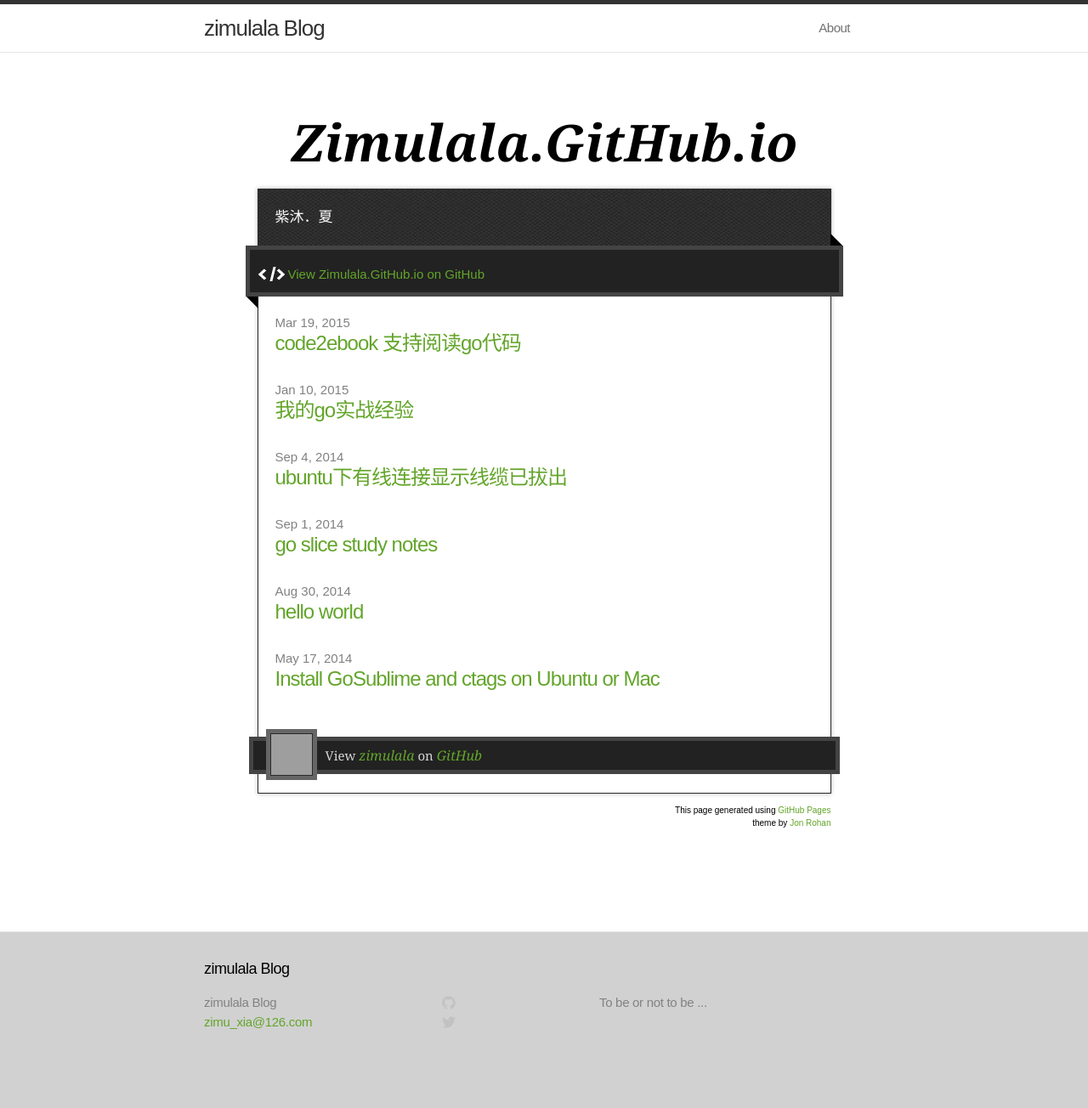
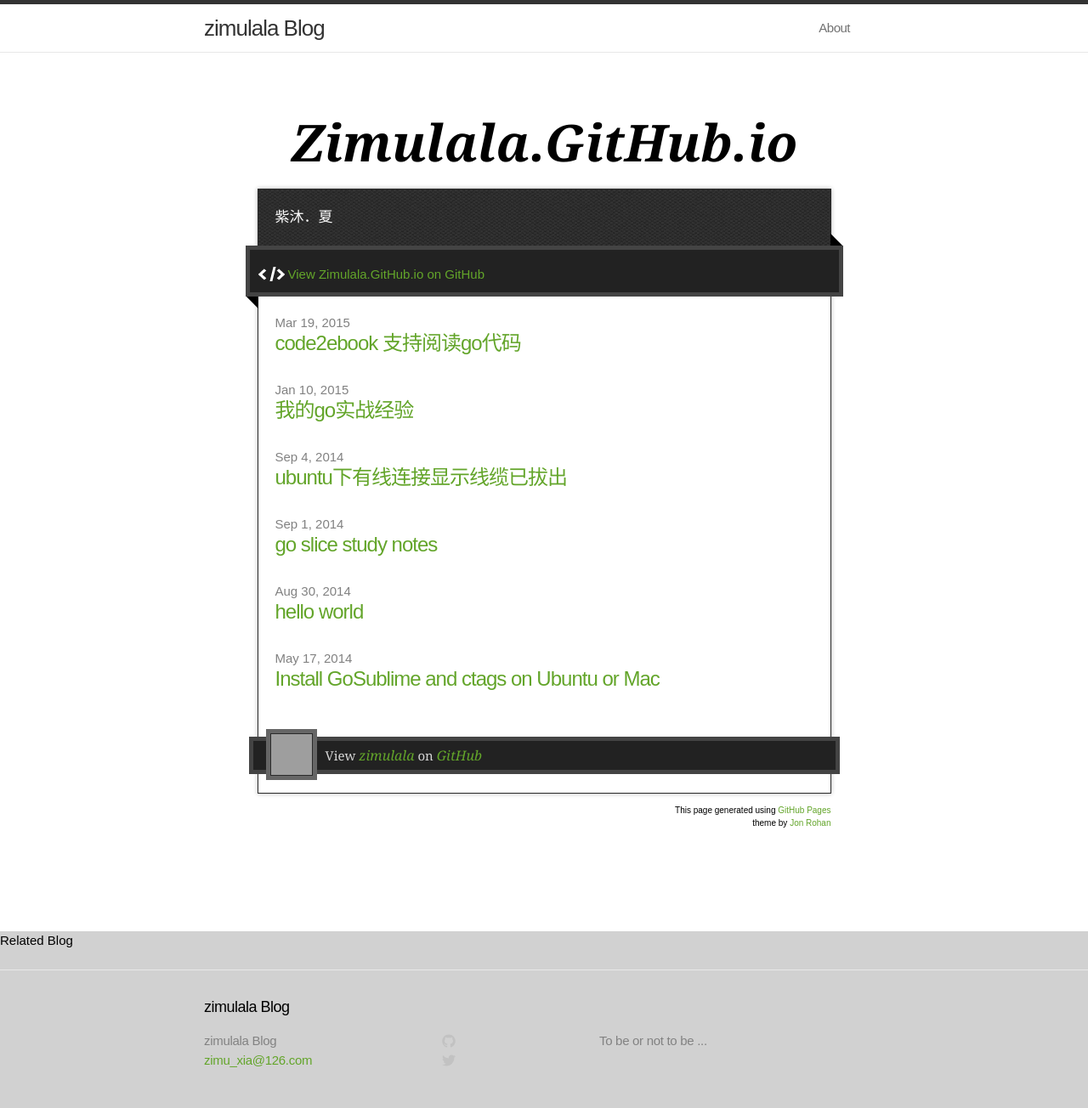
Before and after one commit to zimulala/zimulala.github.io, a Jekyll site: the page built from index.html, in a window 1280 px wide. Shown: the whole page at 85% size. Built offline with Jekyll 4.4.1, drawn with Linux system fonts in a browser that asks for light colours; nearby versions of some CDN libraries; before the commit the page ends 1259 px from its top, so only the background shows below that; grey boxes are pictures that could not be loaded.

Commit message:
Add categories

```diff
--- a/_layouts/default.html
+++ b/_layouts/default.html
@@ -13,6 +13,19 @@
       </div>
     </div>
 
+    <div class="sidenav">
+		<h2>Related Blog</h2>
+		<ul class="artical-list">
+			{% for category in page.categories %}
+				{% for post in site.categories[category] limit: 7 %}
+				{% unless post.id == page.id %}
+					<li><a href="{{ root_url }}{{ post.url }}">{{ post.title }}</a></li>
+				{% endunless %}
+				{% endfor %}
+			{% endfor %}
+		</ul>
+	　</div>
+
     {% include footer.html %}
 
     </body>
```
